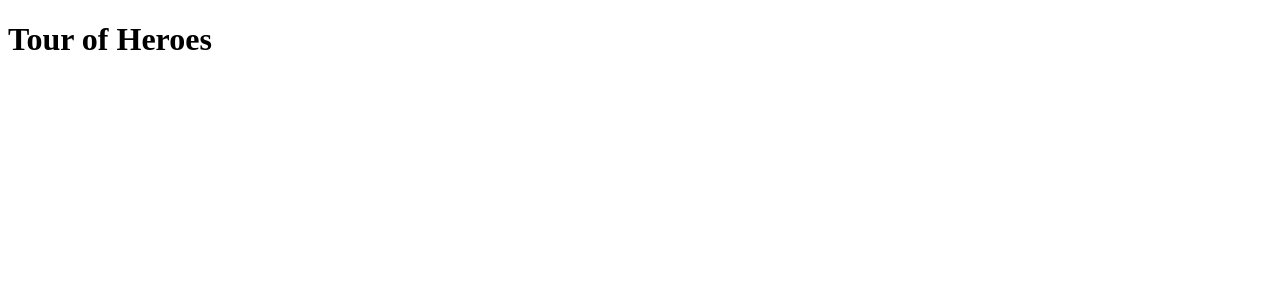
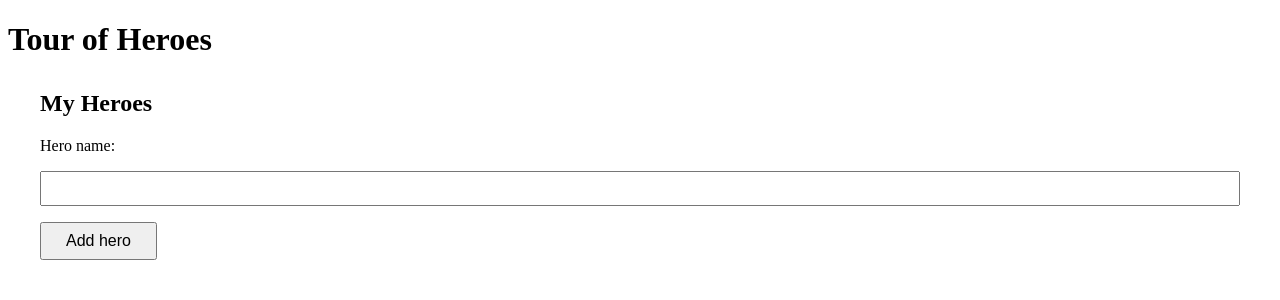
Before and after one commit to MartinKutz/hero-tutorial-app, an Angular app: page / in a window 1280 px wide. Shown: the top 300 px of the page. Built offline with nearby package versions, Linux system fonts and the light colour scheme.

Commit message:
add heroes component

```diff
--- a/src/app/app.html
+++ b/src/app/app.html
@@ -1 +1,4 @@
 <h1>Tour of Heroes</h1>
+<div class="main-container">
+  <app-heroes></app-heroes>
+</div>
--- a/src/app/app.scss
+++ b/src/app/app.scss
@@ -0,0 +1,3 @@
+.main-container {
+  margin: 2rem;
+}
--- /dev/null
+++ b/src/app/components/heroes/heroes.component.html
@@ -0,0 +1,18 @@
+<h2>My Heroes</h2>
+
+<div>
+  <label for="new-hero">Hero name: </label>
+  <input id="new-hero" #heroName />
+
+  <button type="button" class="add-button" (click)="add(heroName.value); heroName.value = ''">
+    Add hero
+  </button>
+</div>
+
+<ul class="heroes">
+  @for (hero of heroes; track hero) {
+    <li>
+      <span>{{ hero }}</span>
+    </li>
+  }
+</ul>
--- /dev/null
+++ b/src/app/components/heroes/heroes.component.scss
@@ -0,0 +1,35 @@
+.heroes {
+  list-style-type: none;
+  padding: 0;
+  width: 15em;
+}
+
+input {
+  display: block;
+  width: 100%;
+  padding: 0.5rem;
+  margin: 1rem 0;
+  box-sizing: border-box;
+}
+
+
+.heroes li {
+    margin: 0.5em 0;
+  padding: 0.8em 0.7em 0 0.7em;
+  background-color: #b7bbc0;
+  line-height: 1em;
+  height: 1.8em;
+  min-width: 16px;
+  border-radius: 4px 0 0 4px;
+}
+
+.add-button {
+  padding: 0.5rem 1.5rem;
+  font-size: 1rem;
+  margin-bottom: 2rem;
+}
+
+.add-button:hover {
+  color: white;
+  background-color: #42545c;
+}
--- /dev/null
+++ b/src/app/components/heroes/heroes.component.ts
@@ -0,0 +1,20 @@
+import { Component } from '@angular/core';
+
+@Component({
+  selector: 'app-heroes',
+  imports: [],
+  templateUrl: './heroes.component.html',
+  styleUrl: './heroes.component.scss',
+})
+export class HeroesComponent {
+  heroes: string[] = [];
+
+  add(name: string): void {
+    name = name.trim();
+    if (!name) {
+      return;
+    }
+
+    this.heroes.push(name);
+  }
+}
```
Also changed, not shown: src/app/app.ts (+4 -3 lines), 1 other file (tests, documents, lock files or other folders).
